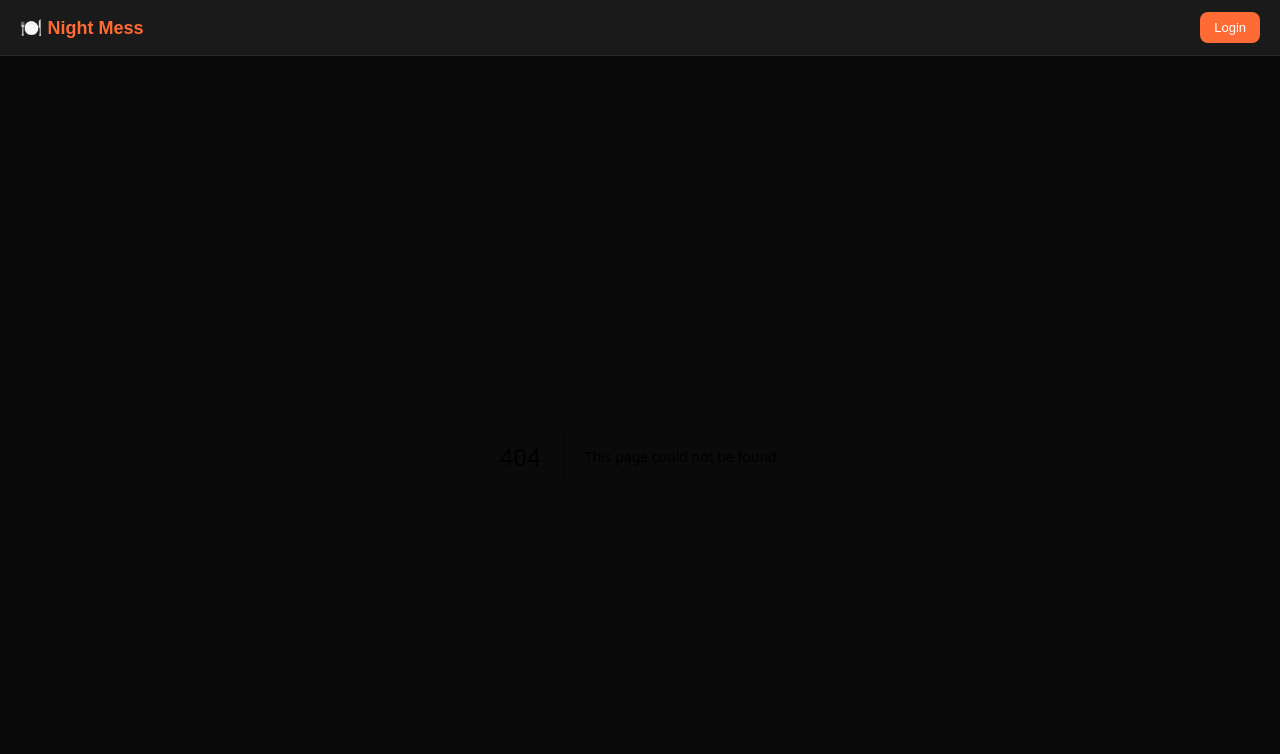
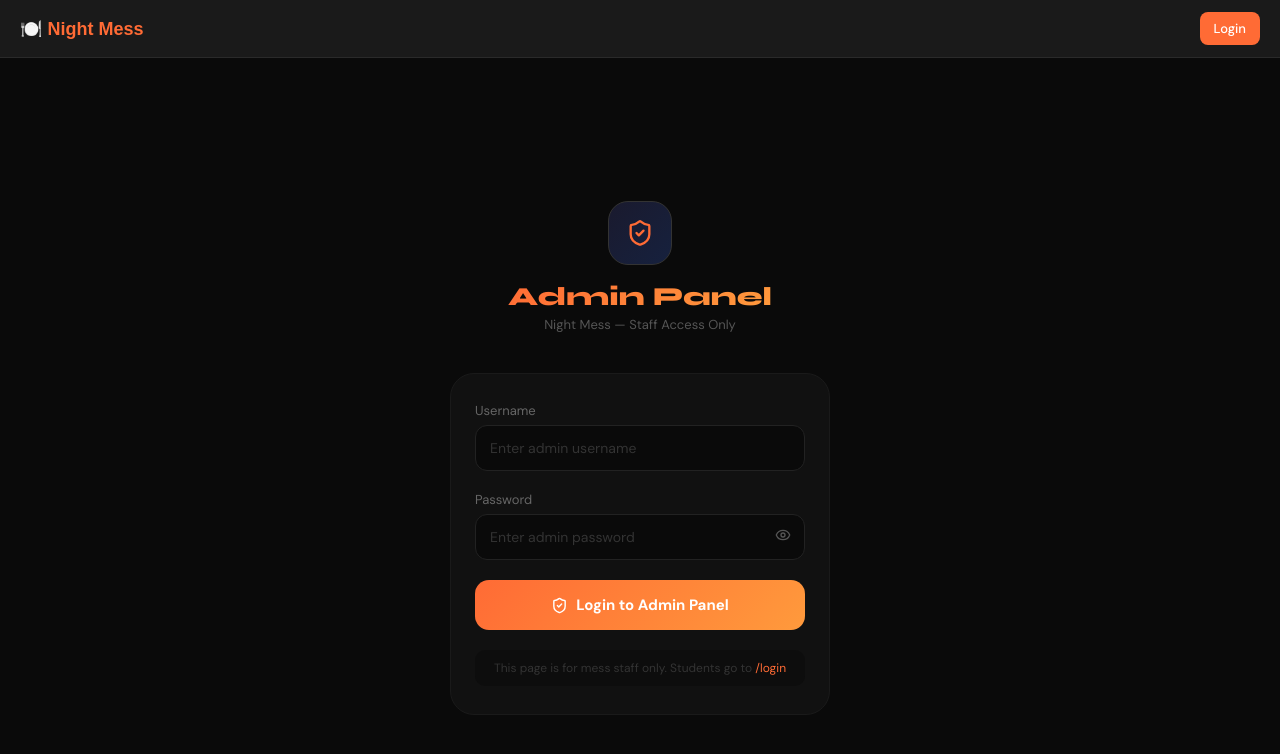
Before and after one commit to Rahulrao2506/night-mess, a Next.js app: page /admin/login in a window 1280 px wide. Before the commit this address had no page. Shown: the top 754 px of the page. Built offline with nearby package versions, Linux system fonts and the light colour scheme.

Commit message:
Add admin login protection

```diff
--- /dev/null
+++ b/app/admin/login/page.tsx
@@ -0,0 +1,206 @@
+"use client";
+import { useState } from "react";
+import { useRouter } from "next/navigation";
+import { motion } from "framer-motion";
+import { Eye, EyeOff, ShieldCheck } from "lucide-react";
+
+const ADMIN_CREDENTIALS = [
+  { username: "admin", password: "nightmess@2024", name: "Head Admin" },
+  { username: "mess_owner", password: "owner@vit2024", name: "Mess Owner" },
+  { username: "counter1", password: "counter@123", name: "Counter Staff" },
+];
+
+export default function AdminLogin() {
+  const router = useRouter();
+  const [form, setForm] = useState({ username: "", password: "" });
+  const [showPass, setShowPass] = useState(false);
+  const [error, setError] = useState("");
+  const [loading, setLoading] = useState(false);
+
+  const handleLogin = async () => {
+    if (!form.username || !form.password) {
+      setError("Both fields are required");
+      return;
+    }
+    setLoading(true);
+    setError("");
+    await new Promise(r => setTimeout(r, 800));
+    const match = ADMIN_CREDENTIALS.find(
+      c => c.username === form.username && c.password === form.password
+    );
+    if (match) {
+      sessionStorage.setItem("nm_admin", JSON.stringify({
+        username: match.username,
+        name: match.name,
+        role: "admin",
+        loginTime: new Date().toISOString(),
+      }));
+      router.push("/admin");
+    } else {
+      setError("Invalid username or password");
+      setLoading(false);
+    }
+  };
+
+  const handleKeyDown = (e: React.KeyboardEvent) => {
+    if (e.key === "Enter") handleLogin();
+  };
+
+  return (
+    <div style={{
+      minHeight: "100vh",
+      background: "#0a0a0a",
+      display: "flex",
+      flexDirection: "column",
+      alignItems: "center",
+      justifyContent: "center",
+      padding: "24px 20px",
+      fontFamily: "'DM Sans', sans-serif"
+    }}>
+      <link href="https://fonts.googleapis.com/css2?family=DM+Sans:wght@400;500;600;700&family=Syne:wght@700;800&display=swap" rel="stylesheet" />
+
+      <motion.div
+        initial={{ opacity: 0, y: -20 }}
+        animate={{ opacity: 1, y: 0 }}
+        style={{ textAlign: "center", marginBottom: 40 }}
+      >
+        <div style={{
+          width: 64, height: 64,
+          background: "linear-gradient(135deg, #1a1a2e, #16213e)",
+          border: "1px solid #333",
+          borderRadius: 20,
+          display: "flex", alignItems: "center", justifyContent: "center",
+          margin: "0 auto 16px"
+        }}>
+          <ShieldCheck size={28} color="#ff6b35" />
+        </div>
+        <div style={{
+          fontFamily: "'Syne', sans-serif",
+          fontSize: 26, fontWeight: 800,
+          background: "linear-gradient(135deg, #ff6b35, #ff9a3c)",
+          WebkitBackgroundClip: "text",
+          WebkitTextFillColor: "transparent"
+        }}>
+          Admin Panel
+        </div>
+        <div style={{ fontSize: 13, color: "#555", marginTop: 4 }}>
+          Night Mess — Staff Access Only
+        </div>
+      </motion.div>
+
+      <motion.div
+        initial={{ opacity: 0, y: 20 }}
+        animate={{ opacity: 1, y: 0 }}
+        transition={{ delay: 0.1 }}
+        style={{
+          width: "100%", maxWidth: 380,
+          background: "#111",
+          border: "1px solid #1a1a1a",
+          borderRadius: 24,
+          padding: "28px 24px"
+        }}
+      >
+        <div style={{ marginBottom: 20 }}>
+          <div style={{ fontSize: 13, color: "#666", marginBottom: 6 }}>Username</div>
+          <input
+            value={form.username}
+            onChange={e => setForm({ ...form, username: e.target.value })}
+            onKeyDown={handleKeyDown}
+            placeholder="Enter admin username"
+            style={{
+              width: "100%", background: "#0a0a0a",
+              border: "1px solid #222", borderRadius: 12,
+              padding: "13px 14px", color: "#fff",
+              fontSize: 14, outline: "none", boxSizing: "border-box" as const
+            }}
+          />
+        </div>
+
+        <div style={{ marginBottom: 8 }}>
+          <div style={{ fontSize: 13, color: "#666", marginBottom: 6 }}>Password</div>
+          <div style={{ position: "relative" }}>
+            <input
+              value={form.password}
+              onChange={e => setForm({ ...form, password: e.target.value })}
+              onKeyDown={handleKeyDown}
+              placeholder="Enter admin password"
+              type={showPass ? "text" : "password"}
+              style={{
+                width: "100%", background: "#0a0a0a",
+                border: "1px solid #222", borderRadius: 12,
+                padding: "13px 44px 13px 14px", color: "#fff",
+                fontSize: 14, outline: "none", boxSizing: "border-box" as const
+              }}
+            />
+            <button
+              onClick={() => setShowPass(!showPass)}
+              style={{
+                position: "absolute", right: 14, top: "50%",
+                transform: "translateY(-50%)",
+                background: "none", border: "none",
+                color: "#555", cursor: "pointer"
+              }}
+            >
+              {showPass ? <EyeOff size={16} /> : <Eye size={16} />}
+            </button>
+          </div>
+        </div>
+
+        {error && (
+          <motion.div
+            initial={{ opacity: 0, x: -10 }}
+            animate={{ opacity: 1, x: 0 }}
+            style={{
+              fontSize: 13, color: "#ef4444",
+              background: "#1a0000",
+              border: "1px solid #3a0000",
+              borderRadius: 10,
+              padding: "10px 14px",
+              marginTop: 12
+            }}
+          >
+            {error}
+          </motion.div>
+        )}
+
+        <button
+          onClick={handleLogin}
+          disabled={loading}
+          style={{
+            width: "100%", marginTop: 20,
+            background: loading ? "#1a1a1a" : "linear-gradient(135deg, #ff6b35, #ff9a3c)",
+            border: loading ? "1px solid #333" : "none",
+            borderRadius: 14, padding: "15px",
+            color: loading ? "#555" : "#fff",
+            fontWeight: 700, fontSize: 15,
+            cursor: loading ? "not-allowed" : "pointer",
+            transition: "all 0.2s",
+            display: "flex", alignItems: "center",
+            justifyContent: "center", gap: 8
+          }}
+        >
+          <ShieldCheck size={17} />
+          {loading ? "Verifying..." : "Login to Admin Panel"}
+        </button>
+
+        <div style={{
+          textAlign: "center", marginTop: 20,
+          fontSize: 12, color: "#333",
+          background: "#0d0d0d",
+          borderRadius: 10, padding: "10px 14px"
+        }}>
+          This page is for mess staff only.{" "}
+          Students go to{" "}
+          <a href="/login" style={{ color: "#ff6b35", textDecoration: "none" }}>
+            /login
+          </a>
+        </div>
+      </motion.div>
+
+      <style>{`
+        * { box-sizing: border-box; margin: 0; padding: 0; }
+        input::placeholder { color: #333; }
+      `}</style>
+    </div>
+  );
+}
```
Also changed, not shown: app/admin/page.tsx (+164 -30 lines).
